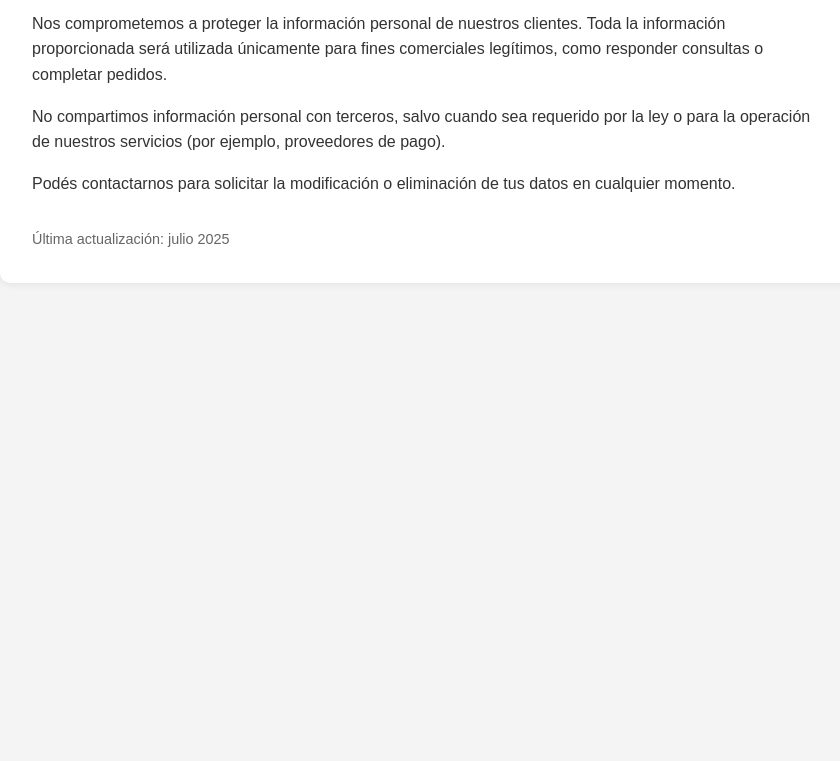
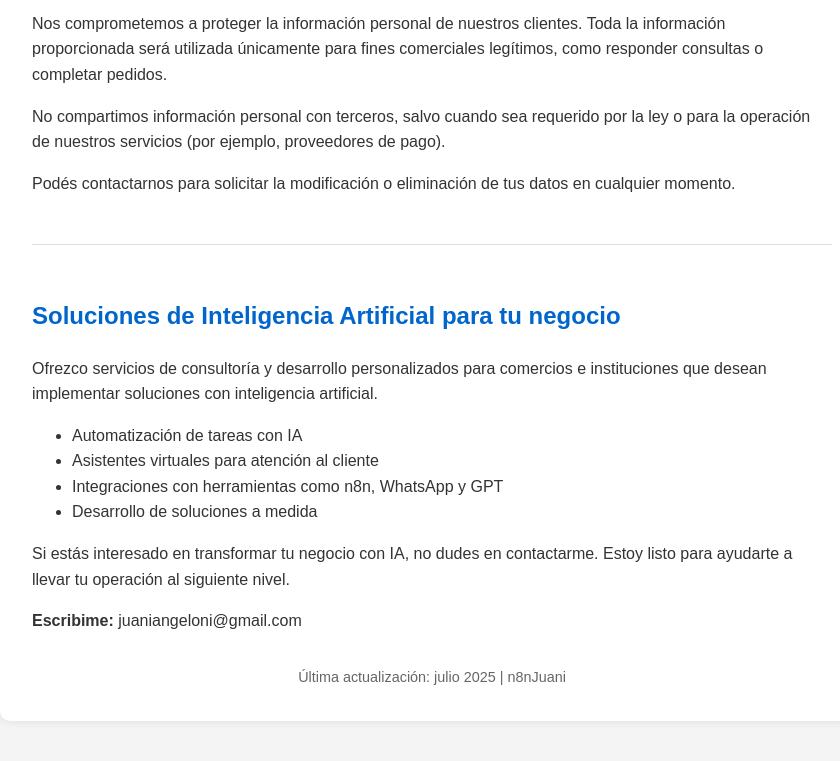
Before and after one commit to JuanIAngeloni/JuanIAngeloni.github.io, a plain HTML site: page index.html in a window 1280 px wide. Shown: the part 343-1104 px from the top of the page, without its empty margins (208-1048 px from the left). Before the commit the page ends 800 px from the top, so only its background shows below. Drawn offline with Linux system fonts and the light colour scheme.

Commit message:
add business presentation

```diff
--- a/index.html
+++ b/index.html
@@ -3,7 +3,7 @@
   <head>
     <meta charset="UTF-8" />
     <meta name="viewport" content="width=device-width, initial-scale=1.0" />
-    <title>Política de Privacidad - n8nJuani</title>
+    <title>Política de Privacidad y Servicios - n8nJuani</title>
     <style>
       body {
         font-family: Arial, sans-serif;
@@ -12,8 +12,7 @@
         color: #333;
         line-height: 1.6;
       }
-      h1,
-      h2 {
+      h1, h2 {
         color: #0066cc;
       }
       .container {
@@ -28,17 +27,23 @@
         margin-top: 2rem;
         font-size: 0.9rem;
         color: #666;
+        text-align: center;
+      }
+      .services {
+        margin-top: 3rem;
+        padding-top: 2rem;
+        border-top: 1px solid #ddd;
       }
     </style>
   </head>
   <body>
     <div class="container">
-      <h1>Política de Privacidad de aplicacion</h1>
+      <h1>Política de Privacidad</h1>
 
       <h2>Datos de Contacto</h2>
       <ul>
         <li><strong>Email:</strong> juaniangeloni@gmail.com</li>
-        <li><strong>Ubicación:</strong> Cordoba, Argentina</li>
+        <li><strong>Ubicación:</strong> Córdoba, Argentina</li>
       </ul>
 
       <h2>Política de Privacidad</h2>
@@ -48,19 +53,38 @@
         para fines comerciales legítimos, como responder consultas o completar
         pedidos.
       </p>
-
       <p>
         No compartimos información personal con terceros, salvo cuando sea
         requerido por la ley o para la operación de nuestros servicios (por
         ejemplo, proveedores de pago).
       </p>
-
       <p>
         Podés contactarnos para solicitar la modificación o eliminación de tus
         datos en cualquier momento.
       </p>
 
-      <footer>Última actualización: julio 2025</footer>
+      <div class="services">
+        <h2>Soluciones de Inteligencia Artificial para tu negocio</h2>
+        <p>
+          Ofrezco servicios de consultoría y desarrollo personalizados para
+          comercios e instituciones que desean implementar soluciones con
+          inteligencia artificial.
+        </p>
+        <ul>
+          <li>Automatización de tareas con IA</li>
+          <li>Asistentes virtuales para atención al cliente</li>
+          <li>Integraciones con herramientas como n8n, WhatsApp y GPT</li>
+          <li>Desarrollo de soluciones a medida</li>
+        </ul>
+        <p>
+          Si estás interesado en transformar tu negocio con IA, no dudes en
+          contactarme. Estoy listo para ayudarte a llevar tu operación al
+          siguiente nivel.
+        </p>
+        <p><strong>Escribime:</strong> juaniangeloni@gmail.com</p>
+      </div>
+
+      <footer>Última actualización: julio 2025 | n8nJuani</footer>
     </div>
   </body>
 </html>
```
